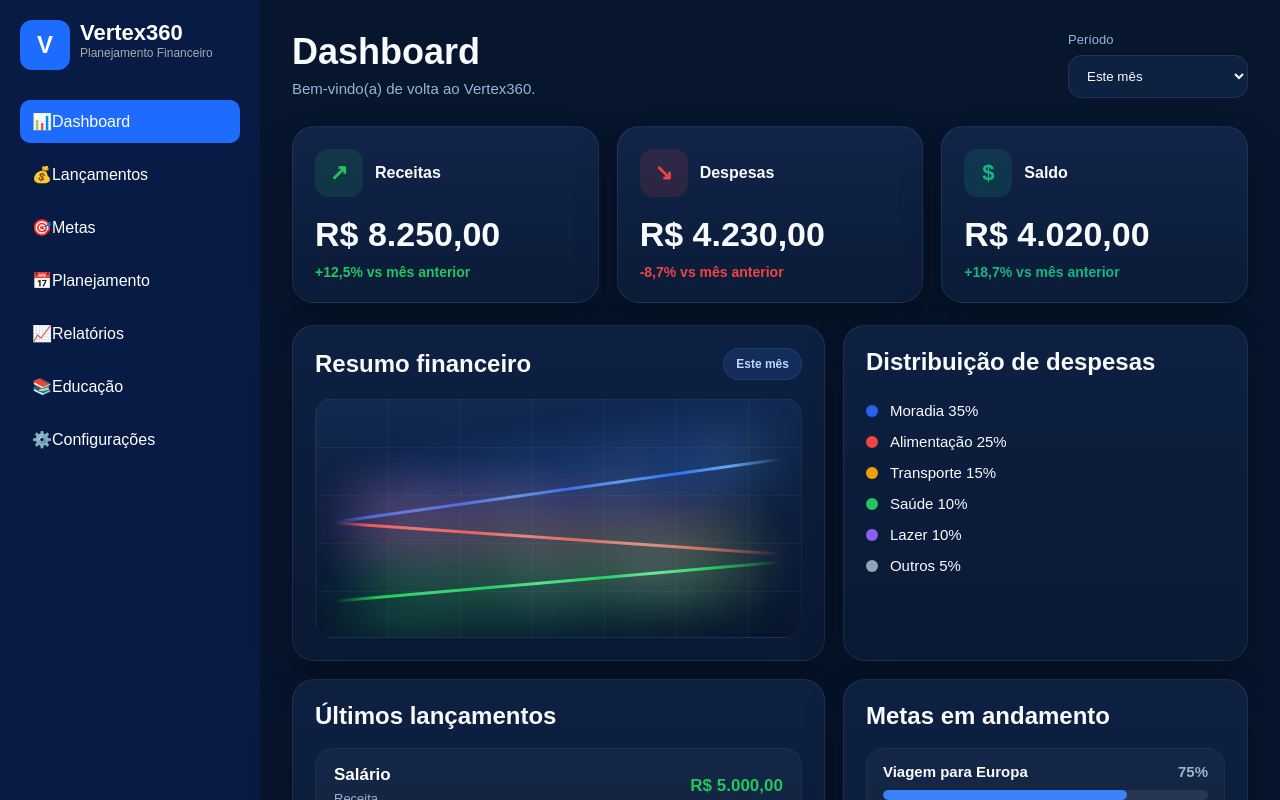
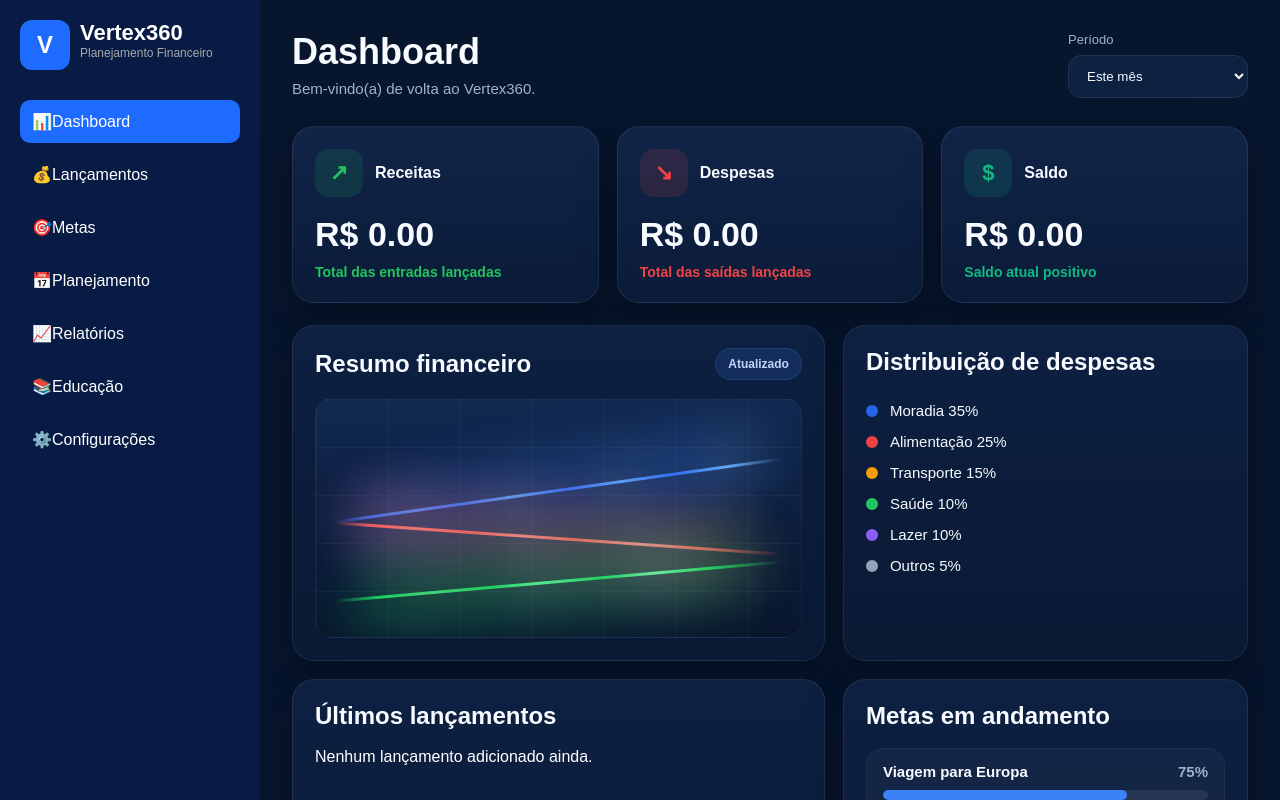
Before and after one commit to paulogomesplanejadorfinanceiro-dot/verte360-app, a React (Vite) app: page / in a window 1280 px wide. Shown: the top 800 px of the page. Built offline with nearby package versions, Linux system fonts and the light colour scheme.

Commit message:
Update Dashboard.jsx

```diff
--- a/src/pages/Dashboard.jsx
+++ b/src/pages/Dashboard.jsx
@@ -1,34 +1,10 @@
-export default function Dashboard() {
-  const cards = [
-    {
-      titulo: "Receitas",
-      valor: "R$ 8.250,00",
-      detalhe: "+12,5% vs mês anterior",
-      cor: "#22c55e",
-      emoji: "↗",
-    },
-    {
-      titulo: "Despesas",
-      valor: "R$ 4.230,00",
-      detalhe: "-8,7% vs mês anterior",
-      cor: "#ef4444",
-      emoji: "↘",
-    },
-    {
-      titulo: "Saldo",
-      valor: "R$ 4.020,00",
-      detalhe: "+18,7% vs mês anterior",
-      cor: "#10b981",
-      emoji: "$",
-    },
-  ];
-
-  const lancamentos = [
-    { nome: "Salário", tipo: "Receita", valor: "R$ 5.000,00", cor: "#22c55e" },
-    { nome: "Mercado", tipo: "Despesa", valor: "- R$ 350,00", cor: "#ef4444" },
-    { nome: "Freelance", tipo: "Receita", valor: "R$ 1.200,00", cor: "#22c55e" },
-    { nome: "Aluguel", tipo: "Despesa", valor: "- R$ 1.200,00", cor: "#ef4444" },
-  ];
+export default function Dashboard({
+  lancamentos = [],
+  receitas = 0,
+  despesas = 0,
+  saldo = 0,
+}) {
+  const ultimosLancamentos = lancamentos.slice(0, 5);
 
   const metas = [
     {
@@ -70,25 +46,36 @@ export default function Dashboard() {
       </div>
 
       <section className="dashboard-cards">
-        {cards.map((card) => (
-          <div className="dashboard-card" key={card.titulo}>
-            <div className="card-top">
-              <div className="card-icon" style={{ backgroundColor: `${card.cor}22`, color: card.cor }}>
-                {card.emoji}
-              </div>
-              <span className="card-title">{card.titulo}</span>
-            </div>
-            <h2>{card.valor}</h2>
-            <p style={{ color: card.cor }}>{card.detalhe}</p>
-          </div>
-        ))}
+        <ResumoCard
+          titulo="Receitas"
+          valor={receitas}
+          detalhe="Total das entradas lançadas"
+          cor="#22c55e"
+          emoji="↗"
+        />
+
+        <ResumoCard
+          titulo="Despesas"
+          valor={despesas}
+          detalhe="Total das saídas lançadas"
+          cor="#ef4444"
+          emoji="↘"
+        />
+
+        <ResumoCard
+          titulo="Saldo"
+          valor={saldo}
+          detalhe={saldo >= 0 ? "Saldo atual positivo" : "Saldo atual negativo"}
+          cor={saldo >= 0 ? "#10b981" : "#ef4444"}
+          emoji="$"
+        />
       </section>
 
       <section className="dashboard-grid">
         <div className="panel panel-large">
           <div className="panel-header">
             <h3>Resumo financeiro</h3>
-            <span className="panel-badge">Este mês</span>
+            <span className="panel-badge">Atualizado</span>
           </div>
 
           <div className="fake-chart">
@@ -119,15 +106,29 @@ export default function Dashboard() {
           </div>
 
           <div className="list-block">
-            {lancamentos.map((item, index) => (
-              <div className="list-row" key={index}>
-                <div>
-                  <strong>{item.nome}</strong>
-                  <span>{item.tipo}</span>
+            {ultimosLancamentos.length === 0 ? (
+              <div className="empty-state">
+                Nenhum lançamento adicionado ainda.
+              </div>
+            ) : (
+              ultimosLancamentos.map((item) => (
+                <div className="list-row" key={item.id}>
+                  <div>
+                    <strong>{item.descricao}</strong>
+                    <span>{item.tipo}</span>
+                  </div>
+
+                  <strong
+                    style={{
+                      color: item.tipo === "receita" ? "#22c55e" : "#ef4444",
+                    }}
+                  >
+                    {item.tipo === "receita" ? "R$ " : "- R$ "}
+                    {item.valor.toFixed(2)}
+                  </strong>
                 </div>
-                <strong style={{ color: item.cor }}>{item.valor}</strong>
-              </div>
-            ))}
+              ))
+            )}
           </div>
         </div>
 
@@ -143,6 +144,7 @@ export default function Dashboard() {
                   <strong>{meta.nome}</strong>
                   <span>{meta.progresso}%</span>
                 </div>
+
                 <div className="goal-bar">
                   <div
                     className="goal-fill"
@@ -152,6 +154,7 @@ export default function Dashboard() {
                     }}
                   ></div>
                 </div>
+
                 <small>{meta.detalhe}</small>
               </div>
             ))}
@@ -161,3 +164,22 @@ export default function Dashboard() {
     </div>
   );
 }
+
+function ResumoCard({ titulo, valor, detalhe, cor, emoji }) {
+  return (
+    <div className="dashboard-card">
+      <div className="card-top">
+        <div
+          className="card-icon"
+          style={{ backgroundColor: `${cor}22`, color: cor }}
+        >
+          {emoji}
+        </div>
+        <span className="card-title">{titulo}</span>
+      </div>
+
+      <h2>R$ {valor.toFixed(2)}</h2>
+      <p style={{ color: cor }}>{detalhe}</p>
+    </div>
+  );
+}
```
